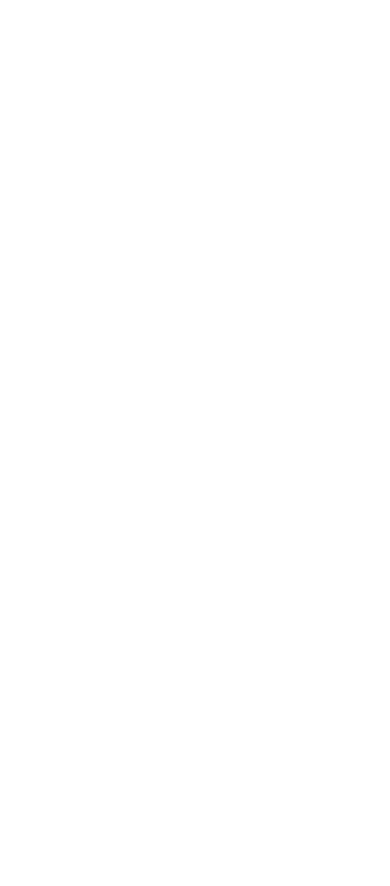
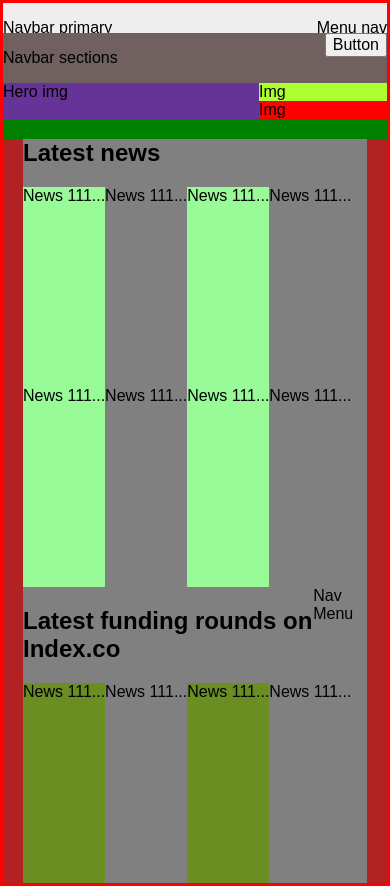
Before and after one commit to YairFernando67/TheNextWeb, a plain HTML site: page index.html in a window 390 px wide. Before the commit the page ends 844 px from the top, so only its background shows below. Drawn offline with Linux system fonts and the light colour scheme.

Commit message:
Creating the main layout for the responsive design and setting the initial media queries

```diff
--- a/css/styles.css
+++ b/css/styles.css
@@ -0,0 +1,135 @@
+*,
+*::after,
+*::before {
+  box-sizing: border-box;
+}
+
+body {
+  margin: 0;
+  padding: 0;
+  border: 3px solid red;
+}
+
+.row {
+  display: flex;
+  flex-direction: column;
+}
+
+.is-one {
+  flex: 1;
+}
+
+.is-four {
+  flex: 4;
+}
+
+.is-two {
+  flex: 2;
+}
+
+.flex {
+  display: flex;
+  justify-content: space-between;
+}
+
+ul {
+  padding: 0;
+}
+
+.header-container {
+  height: 80px;
+  background: #ccc;
+}
+
+.navbar-container {
+  display: flex;
+  flex-direction: column;
+}
+
+.navbar-container .navbar-primary {
+  height: 30px;
+  background: #eee;
+}
+
+.navbar-container .navbar-section {
+  height: 50px;
+  background: rgb(112, 96, 96);
+}
+
+.hero-container {
+  background: green;
+}
+
+.hero-container .cover {
+  display: flex;
+}
+
+.hero-container .cover .is-four {
+  background: rebeccapurple;
+}
+
+.hero-container .cover .is-two {
+  background: firebrick;
+}
+
+.cover .is-two article.cover-story {
+  background: greenyellow;
+}
+
+.cover .is-two article.cover-story-2 {
+  background: red;
+}
+
+.hero-container .wrapper {
+  max-width: 1192px;
+  margin: 0 auto;
+  background: firebrick;
+  padding: 0 20px;
+}
+
+.wrapper .section-container {
+  background: grey;
+}
+
+.section-container .latest-news {
+  display: flex;
+  flex-flow: row wrap;
+}
+
+.latest-news div {
+  height: 200px;
+}
+
+.latest-news div:nth-child(2n + 1) {
+  background: palegreen;
+}
+
+.section-container .latest-founding-items {
+  display: flex;
+  flex-flow: row wrap;
+}
+
+.latest-founding-items div {
+  min-height: 200px;
+}
+
+.latest-founding-items div:nth-child(2n +1) {
+  background: olivedrab;
+}
+
+@media (min-width: 1600px) {
+  .hero-container .cover {
+    height: 60vh;
+  }
+}
+
+@media (min-width: 1024px) {
+  .is-flex-four {
+    flex-basis: 25%;
+    max-width: 25%;
+  }
+}
+
+@media (min-width: 768px) {
+
+}
--- a/index.html
+++ b/index.html
@@ -1,13 +1,103 @@
 <!DOCTYPE html>
 <html lang="en">
-<head>
-  <meta charset="UTF-8">
-  <meta name="viewport" content="width=device-width, initial-scale=1.0">
-  <meta http-equiv="X-UA-Compatible" content="ie=edge">
-  <link rel="shortcut icon" href="img/favicon.ico">
-  <title>TheNextWeb</title>
-</head>
-<body>
+  <head>
+    <meta charset="UTF-8" />
+    <meta name="viewport" content="width=device-width, initial-scale=1.0" />
+    <meta http-equiv="X-UA-Compatible" content="ie=edge" />
+    <link rel="shortcut icon" href="img/favicon.ico" />
+    <link rel="stylesheet" href="./css/Normalize/Normalize.css" />
+    <link rel="stylesheet" href="./css/styles.css" />
+    <title>TheNextWeb</title>
+  </head>
+  <body>
+    <header class="header-container">
+      <nav class="navbar-container">
+        <div class="navbar-primary flex">
+          <ul>
+            Navbar primary
+          </ul>
+          <ul>
+            Menu nav
+          </ul>
+        </div>
+        <div class="navbar-section flex">
+          <ul>
+            Navbar sections
+          </ul>
+          <div>
+            <button>Button</button>
+          </div>
+        </div>
+      </nav>
+    </header>
+    <main class="hero-container">
+      <section class="cover">
+        <article class="is-four">
+          Hero img
+        </article>
+        <div class="is-two row">
+          <article class="cover-story is-one">
+            Img
+          </article>
+          <article class="cover-story-2 is-one">
+            Img
+          </article>
+        </div>
+      </section>
+      <div class="wrapper">
+        <section class="section-container">
+          <h2>Latest news</h2>
+          <div class="latest-news">
+            <div class="is-flex-four">
+              News 111...
+            </div>
+            <div class="is-flex-four">
+              News 111...
+            </div>
+            <div class="is-flex-four">
+              News 111...
+            </div>
+            <div class="is-flex-four">
+              News 111...
+            </div>
+            <div class="is-flex-four">
+              News 111...
+            </div>
+            <div class="is-flex-four">
+              News 111...
+            </div>
+            <div class="is-flex-four">
+              News 111...
+            </div>
+            <div class="is-flex-four">
+              News 111...
+            </div>
+          </div>
+        </section>
 
-</body>
+        <section class="section-container">
+          <header class="latest-founding flex">
+            <h2>Latest funding rounds on Index.co</h2>
+            <div class="nav-menu">
+              Nav Menu
+            </div>
+          </header>
+          <div class="latest-founding-items">
+            <div class="is-flex-four">
+              News 111...
+            </div>
+            <div class="is-flex-four">
+              News 111...
+            </div>
+            <div class="is-flex-four">
+              News 111...
+            </div>
+            <div class="is-flex-four">
+              News 111...
+            </div>
+          </div>
+        </section>
+      </div>
+    </main>
+  </body>
 </html>
```
